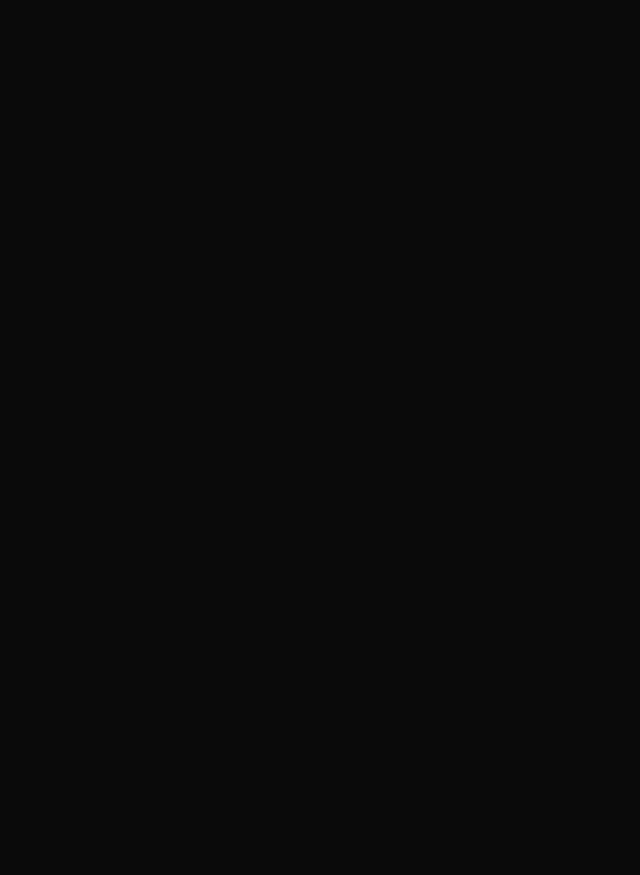
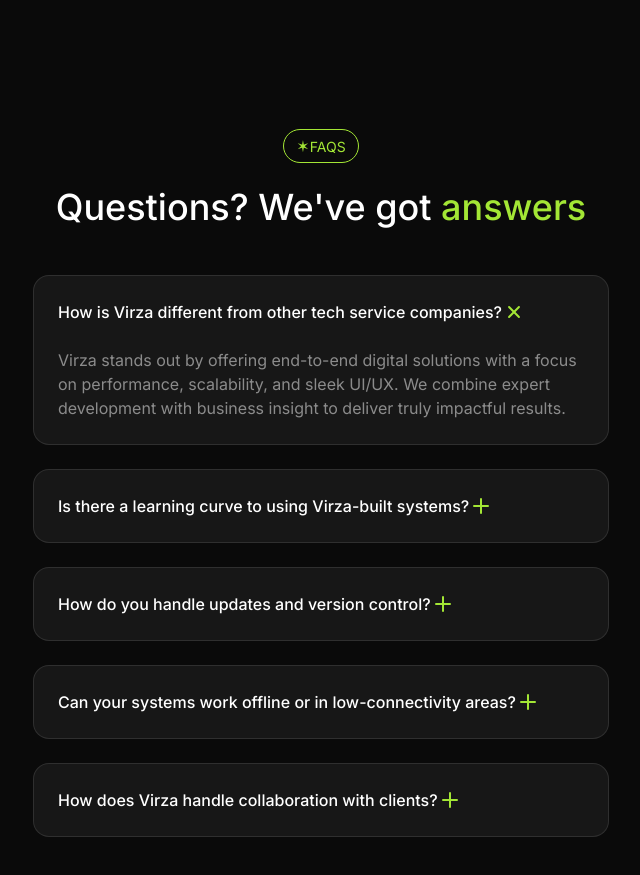
Before and after one commit to iamsulavgautam/virza-website, a Next.js app: page / in a window 1280 px wide. Shown: the part 3960-4835 px from the top of the page, without its empty margins (319-959 px from the left). Before the commit the page ends 3593 px from the top, so only its background shows below. Built offline with nearby package versions, Linux system fonts and the light colour scheme.

Commit message:
FAQs Section

```diff
--- a/src/app/layout.tsx
+++ b/src/app/layout.tsx
@@ -10,7 +10,7 @@
 });
 
 export const metadata: Metadata = {
-    title: "Modern Design Tool Landing Page",
+    title: "Virza",
     description: "Created with the help of Frontend Tribe",
 };
 
--- a/src/app/page.tsx
+++ b/src/app/page.tsx
@@ -4,6 +4,7 @@
 import Introduction from "@/sections/Introduction";
 import Features from "@/sections/Features";
 import Integrations from "@/sections/Integrations";
+import Faqs from "@/sections/Faqs";
 
 export default function Home() {
     return(
@@ -14,6 +15,7 @@
             <Introduction />
             <Features />
             <Integrations />
+            <Faqs/>
         </>
         );
     }
--- a/src/sections/Faqs.tsx
+++ b/src/sections/Faqs.tsx
@@ -1,26 +1,85 @@
+import Tag from "@/components/Tag";
+import { section } from "framer-motion/client";
+import { twMerge } from "tailwind-merge";
+
 const faqs = [
   {
-        question: "How is Layers different from other design tools?",
-        answer: "Unlike traditional design tools, Layers prioritizes speed and simplicity without sacrificing power. Our intelligent interface adapts to your workflow, reducing clicks and keeping you in your creative flow.",
+    question: "How is Virza different from other tech service companies?",
+    answer:
+      "Virza stands out by offering end-to-end digital solutions with a focus on performance, scalability, and sleek UI/UX. We combine expert development with business insight to deliver truly impactful results.",
   },
   {
-        question: "Is there a learning curve?",
-        answer: "Layers is designed to feel intuitive from day one. Most designers are productive within hours, not weeks. We also provide interactive tutorials and comprehensive documentation to help you get started.",
+    question: "Is there a learning curve to using Virza-built systems?",
+    answer:
+      "Not at all. We design systems that are intuitive, user-friendly, and tailored to your workflow—whether it's a mobile app, dashboard, or automation tool. We also offer full onboarding and support.",
   },
   {
-        question: "How do you handle version control?",
-        answer: "Every change in Layers is automatically saved and versioned. You can review history, restore previous versions, and create named versions for important milestones.",
+    question: "How do you handle updates and version control?",
+    answer:
+      "We use modern version control and CI/CD pipelines to manage updates. Every change is documented, testable, and reversible—ensuring your systems remain stable and easy to evolve.",
   },
   {
-        question: "Can I work offline?",
-        answer: "Yes! Layers includes a robust offline mode. Changes sync automatically when you're back online, so you can keep working anywhere.",
+    question: "Can your systems work offline or in low-connectivity areas?",
+    answer:
+      "Yes. We can build offline-first applications that sync automatically when reconnected, ideal for businesses in areas with limited internet access.",
   },
   {
-        question: "How does Layers handle collaboration?",
-        answer: "Layers is built for collaboration. You can invite team members to your projects, share feedback, and work together in real-time.",
+    question: "How does Virza handle collaboration with clients?",
+    answer:
+      "We believe in transparent, agile collaboration. From planning to delivery, you’re involved through regular updates, demos, and open communication via tools like Slack, Trello, or Notion.",
   },
 ];
 
 export default function Faqs() {
-    return <div>Faqs</div>;
+  const selectedIndex = 0;
+  return (
+    <section className="py-24">
+      <div className="container">
+        <div className="flex justify-center">
+          <Tag>Faqs</Tag>
+        </div>
+        <h2 className="text-4xl font-medium mt-6 text-center max-w-xl mx-auto">
+          Questions? We've got <span className="text-lime-400">answers</span>
+        </h2>
+        <div className="mt-12 flex flex-col gap-6 max-w-xl mx-auto">
+          {faqs.map((faq, faqIndex) => (
+            <div
+              key={faq.question}
+              className="bg-neutral-900 rounded-2xl border border-white/10 p-6 "
+            >
+              <div className="flex justift-between items-center ">
+                <h3 className="font-medium">{faq.question}</h3>
+                <svg
+                  xmlns="http://www.w3.org/2000/svg"
+                  width="24"
+                  height="24"
+                  viewBox="0 0 24 24"
+                  fill="none"
+                  stroke="currentColor"
+                  strokeWidth="2"
+                  strokeLinecap="round"
+                  strokeLinejoin="round"
+                  className={twMerge(
+                    "feather feather-plus text-lime-400 flex-shrink-0",
+                    selectedIndex === faqIndex && "rotate-45"
+                  )}
+                >
+                  <line x1="12" y1="5" x2="12" y2="19"></line>
+                  <line x1="5" y1="12" x2="19" y2="12"></line>
+                </svg>
+              </div>
+              <div
+                className={twMerge(
+                  "mt-6",
+                  selectedIndex !== faqIndex && "hidden"
+                )}
+              >
+                <p className="text-white/50">{faq.answer}</p>
+              </div>
+            </div>
+          ))}
+        </div>
+      </div>
+    </section>
+  );
 }
--- a/src/sections/Integrations.tsx
+++ b/src/sections/Integrations.tsx
@@ -60,8 +60,8 @@
         </p>
         </div>
         <div>
-        <div className="h-[400px] lg:h[800] lg:mt-0 mt-8 overflow-hidden grid md:grid-cols-2 gap-4 [mask-image:linear-gradient(to_bottom,transparent,black_10%,black_90%,transparent)]">
-          <IntegrationColumn integrations={integrations} />
+        <div className="h-[400px] lg:h-[800px] lg:mt-0 mt-8 overflow-hidden grid md:grid-cols-2 gap-4">
+        <IntegrationColumn integrations={integrations} />
           <IntegrationColumn
             integrations={integrations.slice().reverse()}
             className="hidden md:flex"
```
Lines whose indentation alone changed are shown as unchanged.
